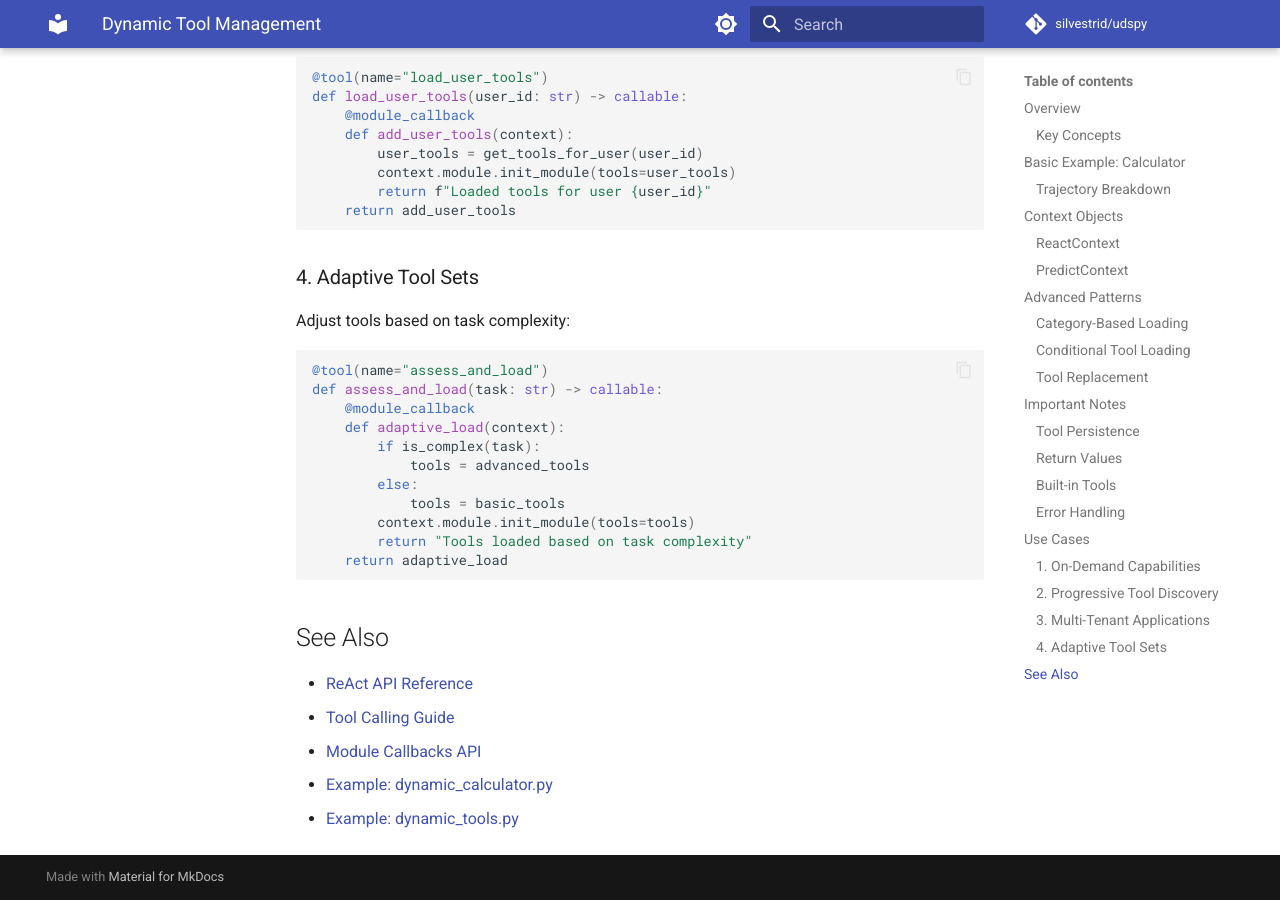
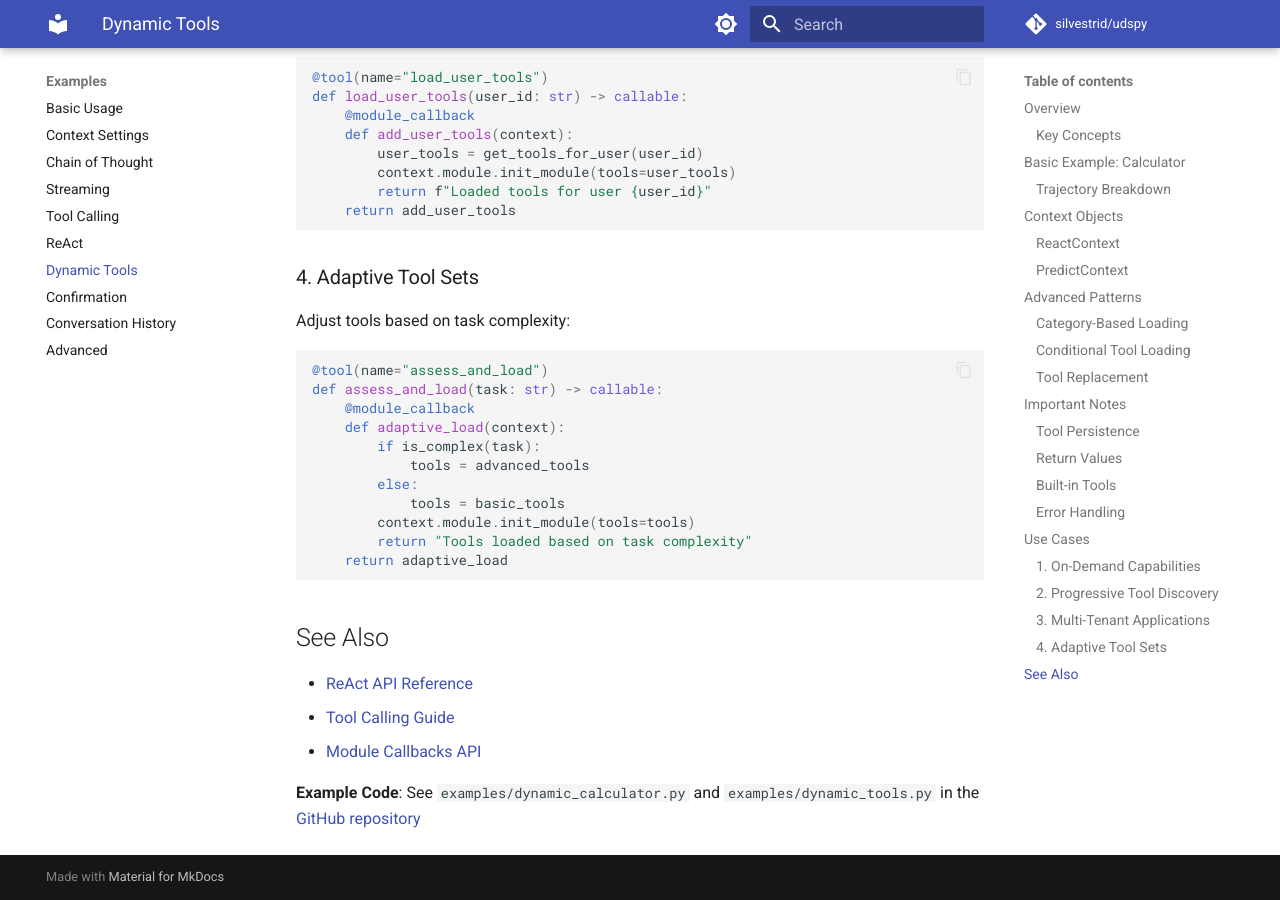
Before and after one commit to baserow/udspy, an MkDocs documentation site: the page built from docs/examples/dynamic_tools.md, in a window 1280 px wide and 900 px high, scrolled down 6336 px. Built offline with MkDocs 1.6.1 and Material for MkDocs 9.7.7, drawn with Linux system fonts in a browser that asks for light colours; comment, search, counter and statistics services are not loaded.

Commit message:
docs: fix mkdocs build by adding new pages to nav and fixing links
Add new documentation pages to mkdocs.yml navigation:
- examples/dynamic_tools.md in Examples section
- api/module_callback.md in API Reference section

Fix broken links to Python example files:
- Replace direct file links with GitHub repository references
- MkDocs only serves markdown files, not Python source files
- Links now point to examples directory in GitHub repo

All docs building successfully in strict mode.

🤖 Generated with [Claude Code](https://claude.com/claude-code)

Co-Authored-By: Claude <noreply@anthropic.com>

```diff
--- a/docs/examples/dynamic_tools.md
+++ b/docs/examples/dynamic_tools.md
@@ -323,6 +323,6 @@ def assess_and_load(task: str) -> callable:
 
 - [ReAct API Reference](../api/react.md)
 - [Tool Calling Guide](tool_calling.md)
-- [Module Callbacks API](../api/callback.md)
-- [Example: dynamic_calculator.py](../../examples/dynamic_calculator.py)
-- [Example: dynamic_tools.py](../../examples/dynamic_tools.py)
+- [Module Callbacks API](../api/module_callback.md)
+
+**Example Code**: See `examples/dynamic_calculator.py` and `examples/dynamic_tools.py` in the [GitHub repository](https://github.com/silvestrid/udspy/tree/main/examples)
--- a/mkdocs.yml
+++ b/mkdocs.yml
@@ -52,6 +52,7 @@ nav:
       - Streaming: examples/streaming.md
       - Tool Calling: examples/tool_calling.md
       - ReAct: examples/react.md
+      - Dynamic Tools: examples/dynamic_tools.md
       - Confirmation: examples/confirmation.md
       - Conversation History: examples/history.md
       - Advanced: examples/advanced.md
@@ -61,6 +62,7 @@ nav:
       - Adapters: api/adapter.md
       - Streaming: api/streaming.md
       - Callbacks: api/callback.md
+      - Module Callbacks: api/module_callback.md
       - History: api/history.md
       - ReAct: api/react.md
       - Tools: api/tool.md
```
Also changed, not shown: docs/api/module_callback.md (+2 -1 lines), docs/api/tool.md (+2 -2 lines), 2 other files.
